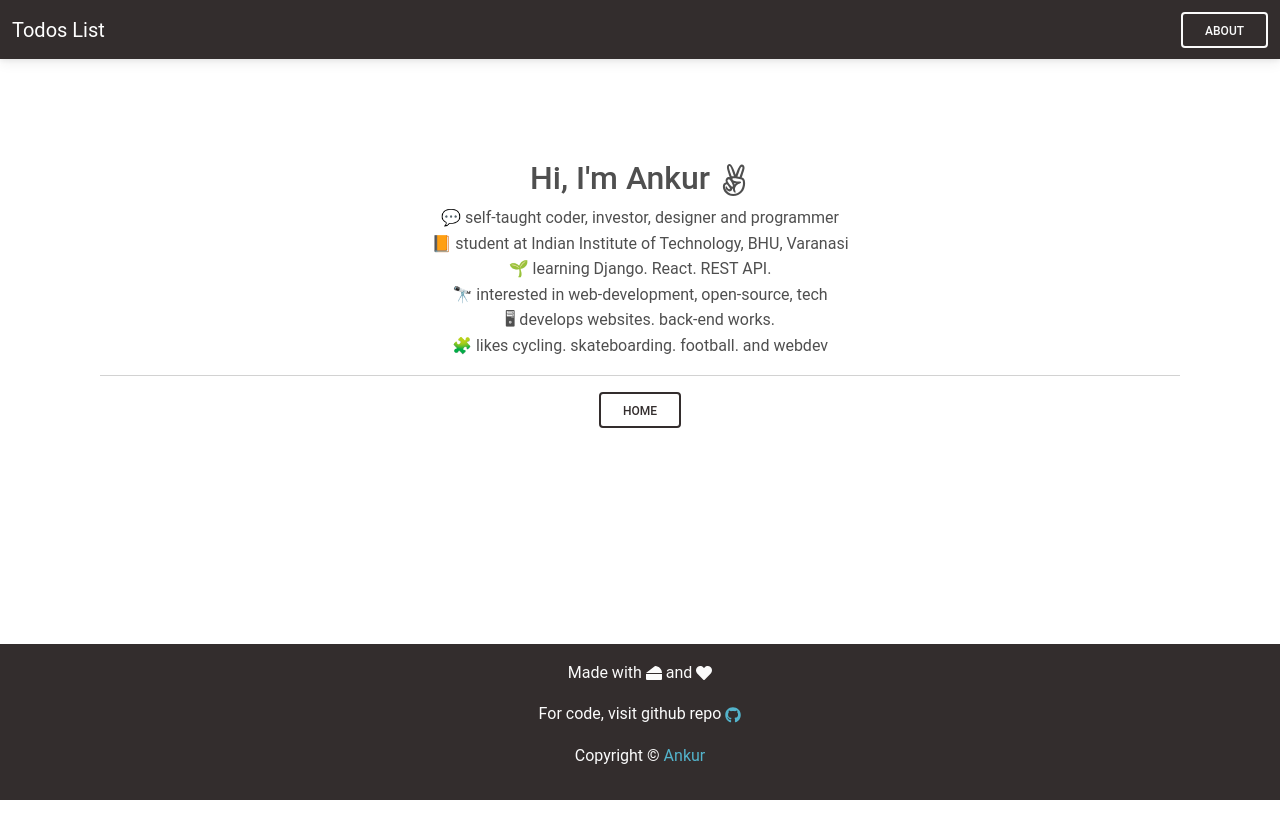
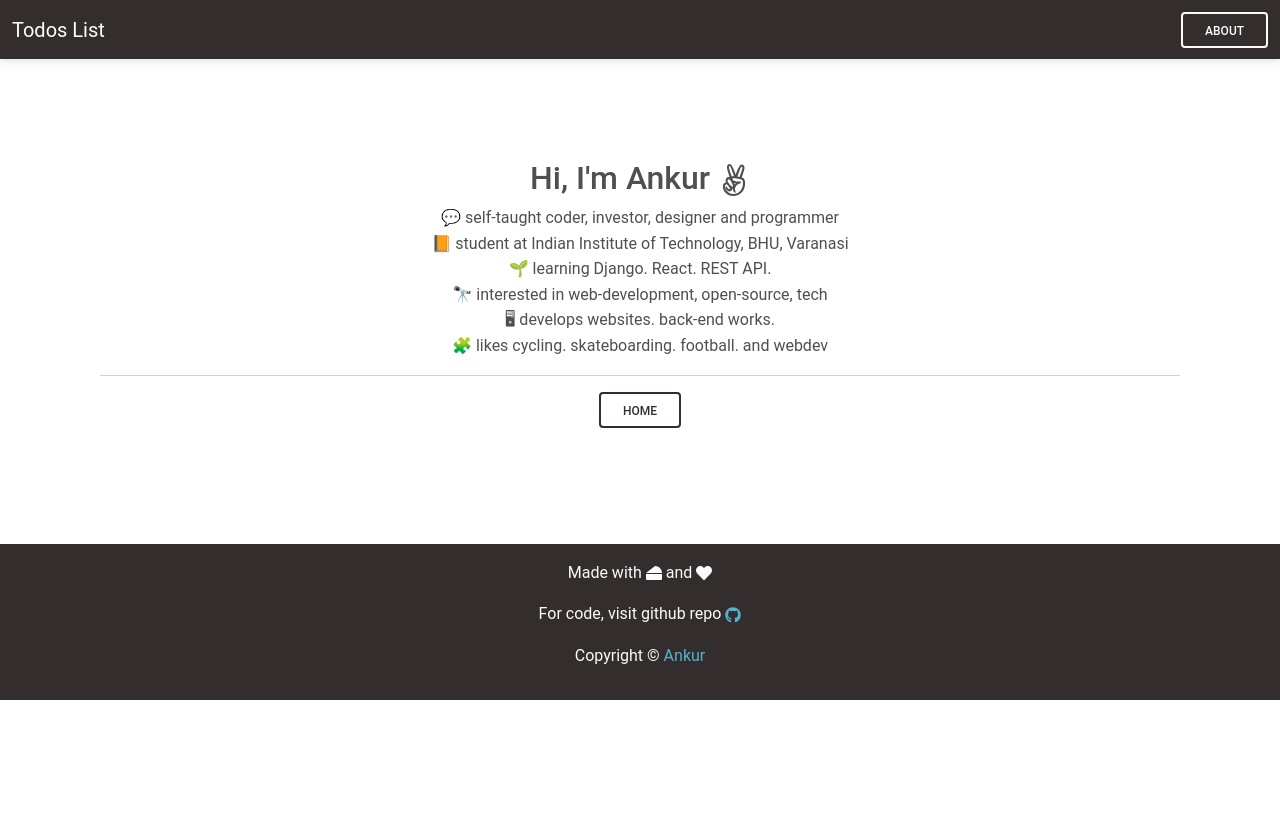
Before and after one commit to ankur12-1610/Todo-react, a React (Create React App) app: page /About in a window 1280 px wide. Shown: the top 838 px of the page. After the commit the page ends 800 px from the top, so only its background shows below. Built offline with nearby package versions, Linux system fonts and the light colour scheme.

Commit message:
FootermChanges

```diff
--- a/src/App.js
+++ b/src/App.js
@@ -3,6 +3,7 @@ import "./Group.png"
 import Header from "./MyComponents/Header";
 import { Todos } from "./MyComponents/Todos";
 import { Footer } from "./MyComponents/Footer";
+import { FooterA } from "./MyComponents/FooterA";
 import { AddTodo } from "./MyComponents/AddTodo";
 import { About } from "./MyComponents/About";
 import React, { useState, useEffect } from 'react';
@@ -53,7 +54,8 @@ function App() {
 
 
   return (
-    <>
+     <>
+
       <Router>
       <Header title="Todos List"  />
       <Switch>
@@ -64,14 +66,15 @@ function App() {
               <AddTodo addTodo={addTodo} />
               <Todos todos={todos} onDelete={onDelete} />
             </div>
+            <Footer />
             </>)
       }}>
           </Route>
           <Route exact path="/About">
             <About />
+            <FooterA />
           </Route>
         </Switch>
-      <Footer />
       </Router>
     </>
   );
--- /dev/null
+++ b/src/MyComponents/FooterA.js
@@ -0,0 +1,29 @@
+import React from 'react'
+import { FaGithub } from "react-icons/fa";
+import {FaCheese} from "react-icons/fa";
+import {FaHeart} from "react-icons/fa";
+
+
+
+
+export const FooterA = () =>  {
+let footerStyle = {
+    positon: "relative",
+}
+let font = {
+    color: "#53b3cb",
+}
+    return (
+        <footer className="bg-dark sticky-bottom text-light py-3 " style={footerStyle}>
+            <div>
+            {/* <p className="text-center">
+            Copyright &copy; Ankur
+            </p> */}
+            </div>
+
+            <div className="text-center"><p>Made with <FaCheese /> and <FaHeart/></p></div>
+            <div className="text-center"><p>For code, visit github repo <a href="https://github.com/ankur12-1610/Todo-react/"><FaGithub color="#53b3cb"/></a></p></div>
+            <div className="text-center"><p>Copyright &copy; <a href="https://itsankur.tech/"  style={font}>Ankur</a></p></div>
+        </footer>
+    )
+}
```
